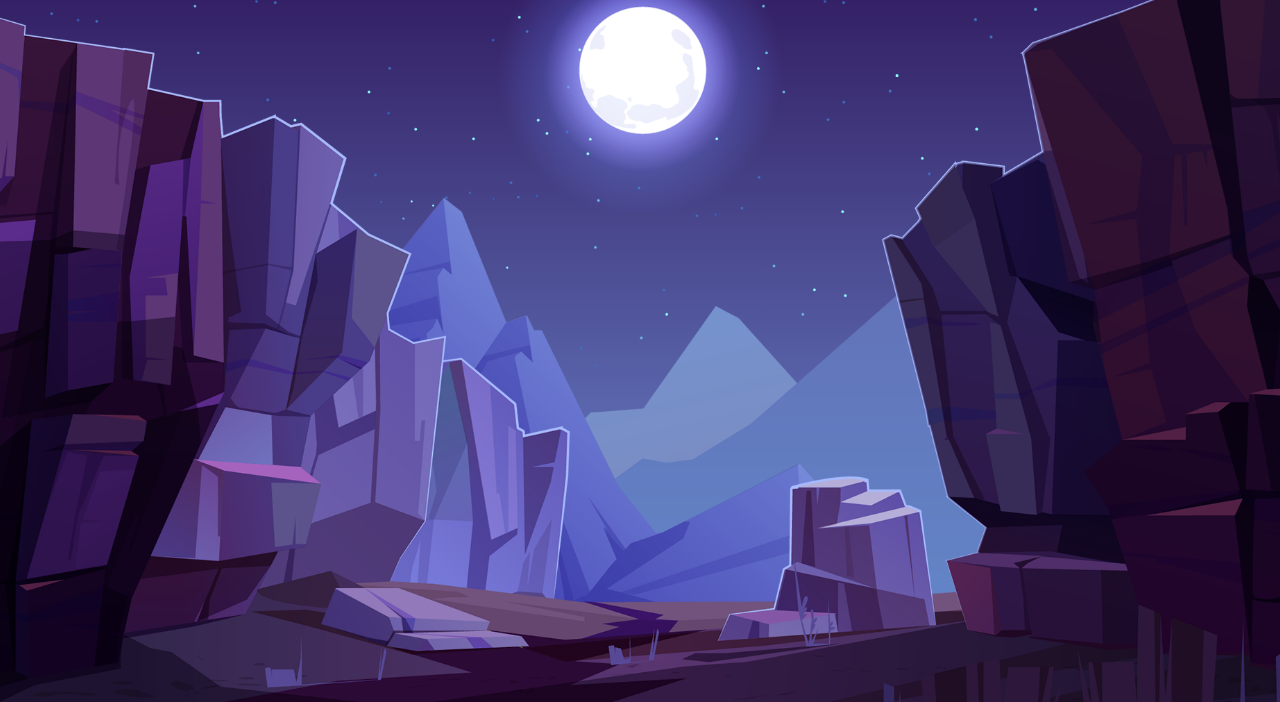
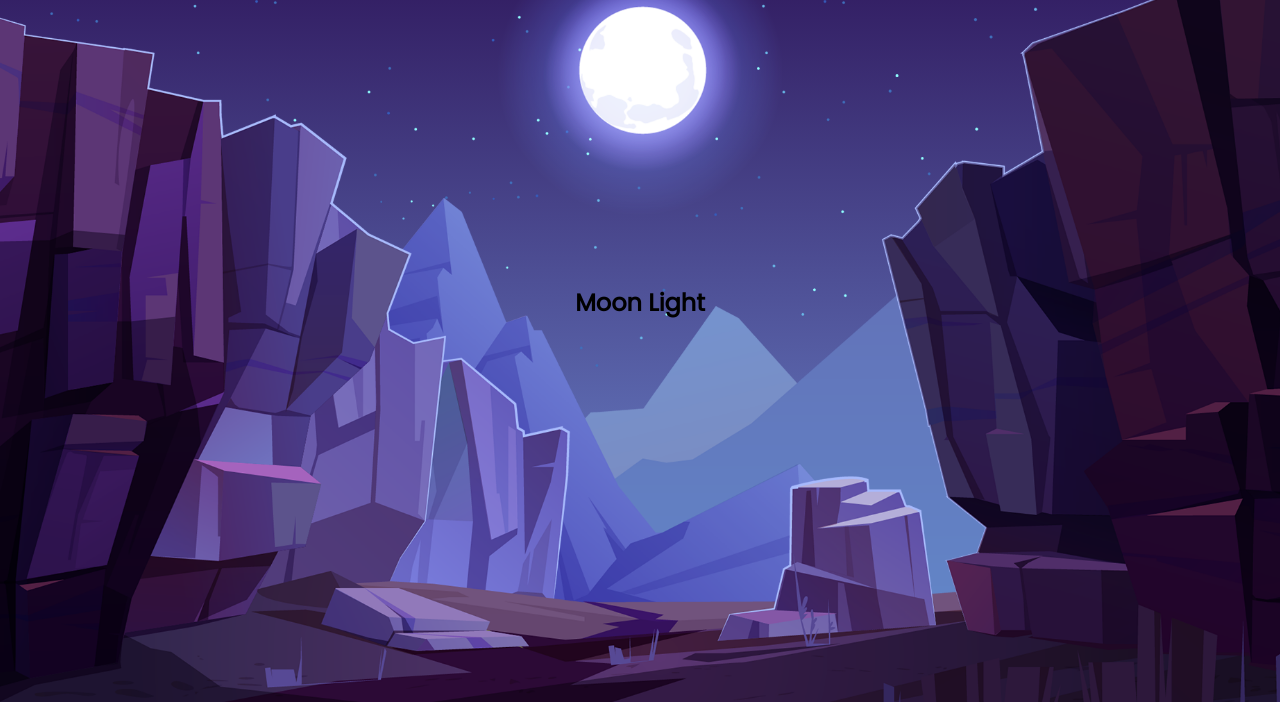
Before and after one commit to crakell/Scrolling-website, a plain HTML site: page index.html in a window 1280 px wide. Shown: the part 98-800 px from the top of the page. Drawn offline with Linux system fonts and the light colour scheme.

Commit message:
adding text

```diff
--- a/index.html
+++ b/index.html
@@ -18,6 +18,7 @@
             <img src="stars.png" id="stars">
             <img src="moon.png" id="moon">
             <img src="mountains_behind.png" id="mountain_behind">
+            <h2 id="text">Moon Light</h2>
             <img src="mountains_front.png" id="mountains_front">
         </section>
     </body>
--- a/style.css
+++ b/style.css
@@ -65,6 +65,9 @@ section
     width: 100%;
     height: 100vh;
     padding: 100px;
+    display: flex;
+    justify-content: center;
+    align-items: center;
 }
 section img
 {
@@ -80,3 +83,7 @@ section img#moon
 {
     mix-blend-mode: screen;
 }
+#text
+{
+    position: absolute;
+}
```
